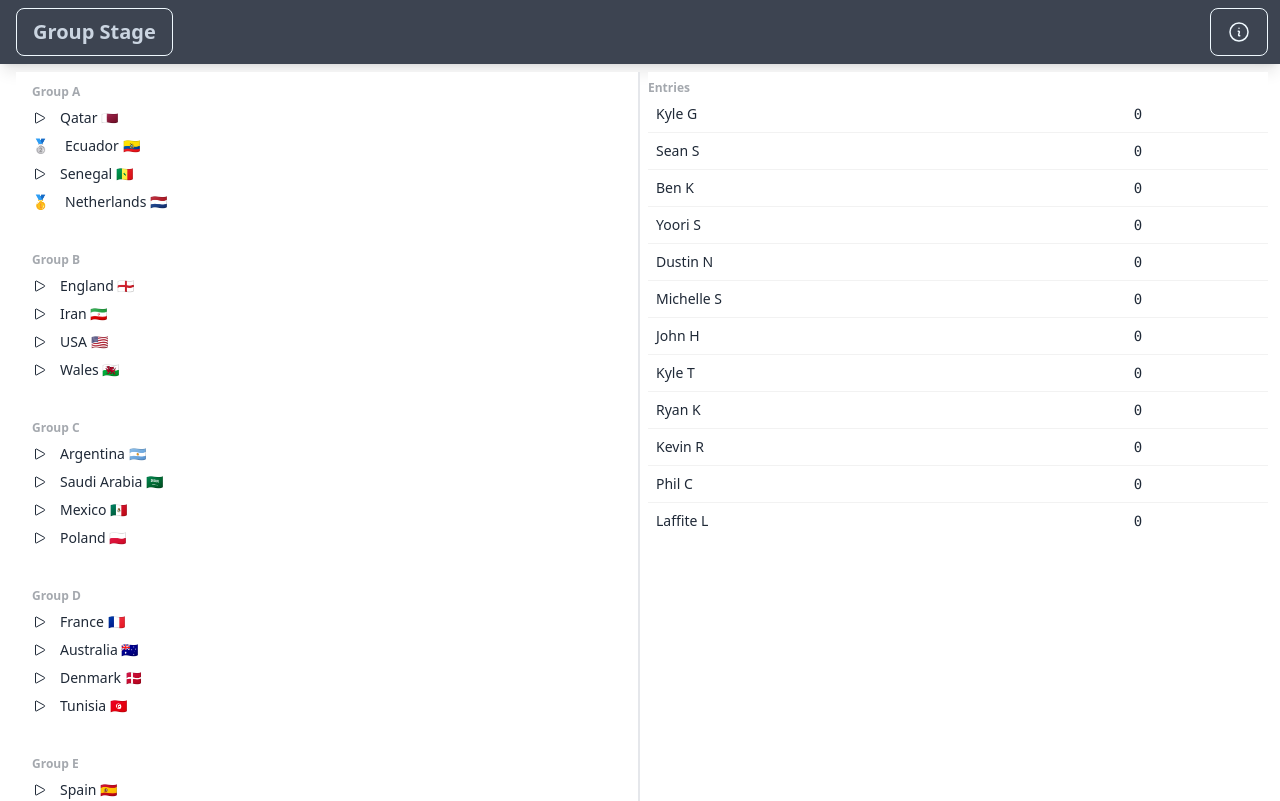
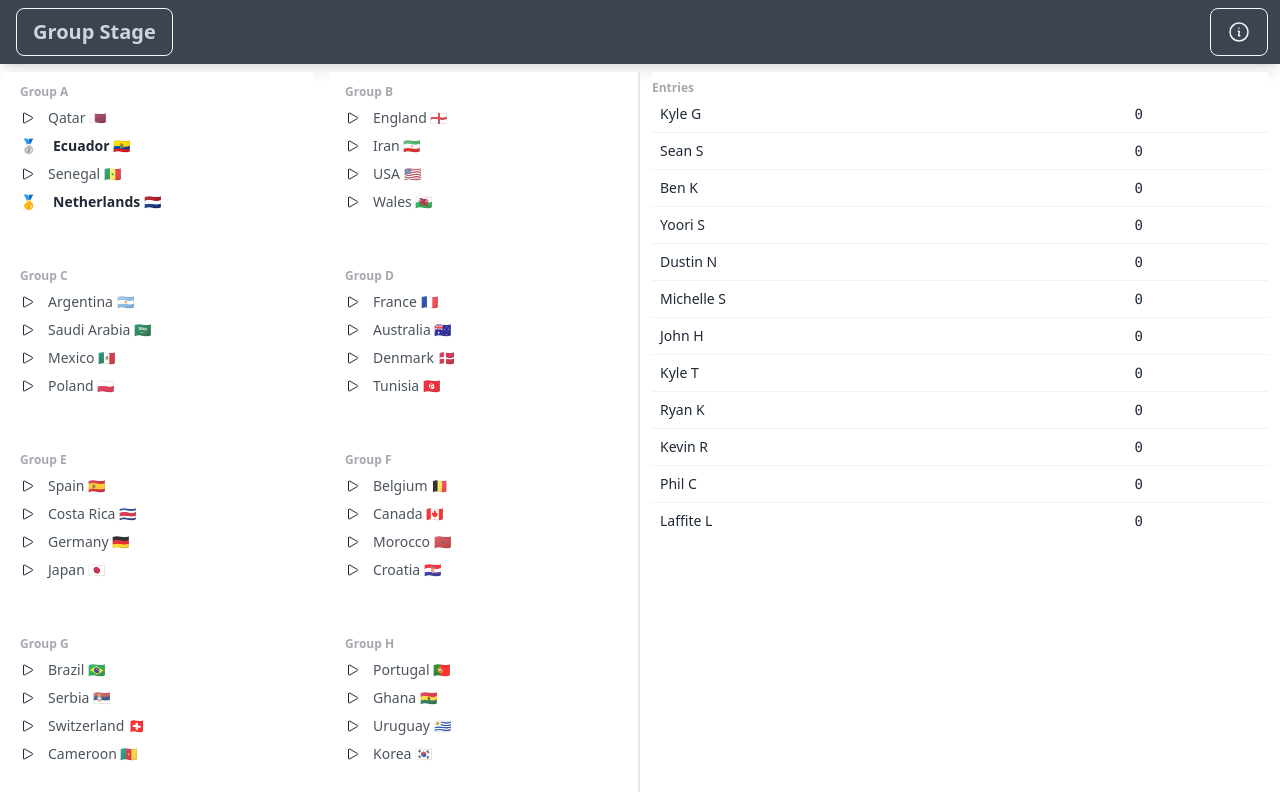
Before and after one commit to SeanPlusPlus/world-cup-group-stage, a Next.js app: page / in a window 1280 px wide. Shown: the top 801 px of the page. Built offline with nearby package versions, Linux system fonts and the light colour scheme.

Commit message:
main: style tweaks

```diff
--- a/components/entries.js
+++ b/components/entries.js
@@ -12,7 +12,7 @@ const Entries = () => {
   }
 
   return (
-    <div className="mt-2 mr-3 ml-2">
+    <div className="mt-2 mr-3 ml-3">
       <div className="menu bg-base-100">
         <div className="menu-title pt-2">
           <span>
--- a/components/groups.js
+++ b/components/groups.js
@@ -21,7 +21,7 @@ const Groups = () => {
   }
 
   return (
-    <div className="mt-2 pl-4 border-r-2">
+    <div className="mt-2 ml-1 border-r-2 md:grid md:grid-cols-2 md:gap-4">
       {GROUPS.map((g) => (
         <ul key={g} className="menu bg-base-100 mb-4 pb-2">
           <li className="menu-title pt-2">
@@ -45,7 +45,7 @@ const Groups = () => {
                     <path strokeLinecap="round" strokeLinejoin="round" d="M5.25 5.653c0-.856.917-1.398 1.667-.986l11.54 6.348a1.125 1.125 0 010 1.971l-11.54 6.347a1.125 1.125 0 01-1.667-.985V5.653z" />
                   </svg>
                 )}
-                <span className="ml-0">
+                <span className={!c.rank ? 'opacity-80' : 'font-bold opacity-100'}>
                   {c.name} {c.flag}
                 </span>
               </a>
```
